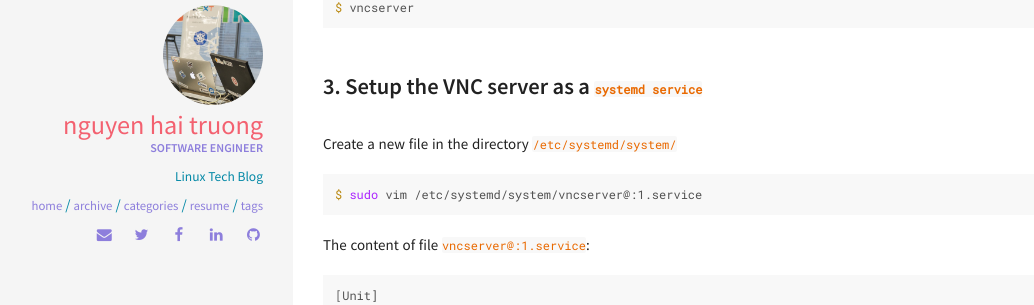
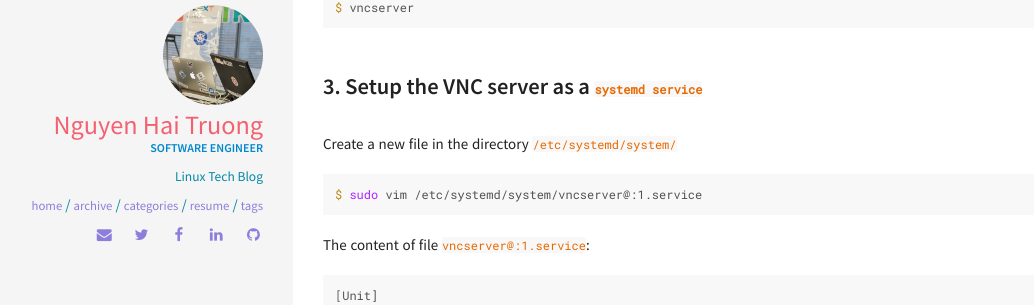
Before and after one commit to truongnh1992/truongnh1992.github.io, a Jekyll site: the page built from _posts/2019-01-30-configure-vncserver-for-ubuntu.md, in a window 1280 px wide. Shown: the part 1301-1606 px from the top of the page, without its empty margins (27-1061 px from the left). Built offline with Jekyll 4.4.1, drawn with Linux system fonts in a browser that asks for light colours.

Commit message:
Change font color
Signed-off-by: Nguyen Hai Truong <truongnh@vn.fujitsu.com>

```diff
--- a/_sass/components/_typography.scss
+++ b/_sass/components/_typography.scss
@@ -53,7 +53,7 @@ h1, h2, h3, h4, h5, h6 {
 
 h1 a, h2 a, h3 a, h4 a, h5 a, h6 a {
   font-weight: inherit;
-  color: $text-color;
+  color: rgb(0, 136, 204);
   &:hover,
   &:focus {
     color: lighten($text-color, 24%);
--- a/_sass/pages/_layout.scss
+++ b/_sass/pages/_layout.scss
@@ -33,11 +33,10 @@
     display: block;
     color: #F36170;
     font-size: 1.75em;
-    text-transform: lowercase;
   }
   .author_job {
     display: block;
-    color: $secondary;
+    color: rgb(0, 136, 204);
     font-size: 0.8em;
     font-weight: 700;
     text-transform: uppercase;
--- a/_sass/pages/_post.scss
+++ b/_sass/pages/_post.scss
@@ -71,8 +71,6 @@ section.post {
 		color: $warning;
 	}
   .post-cat {
-		text-transform: uppercase;
-		color: $warning;
 	}
   .read-time {
     color: $primary;
```
